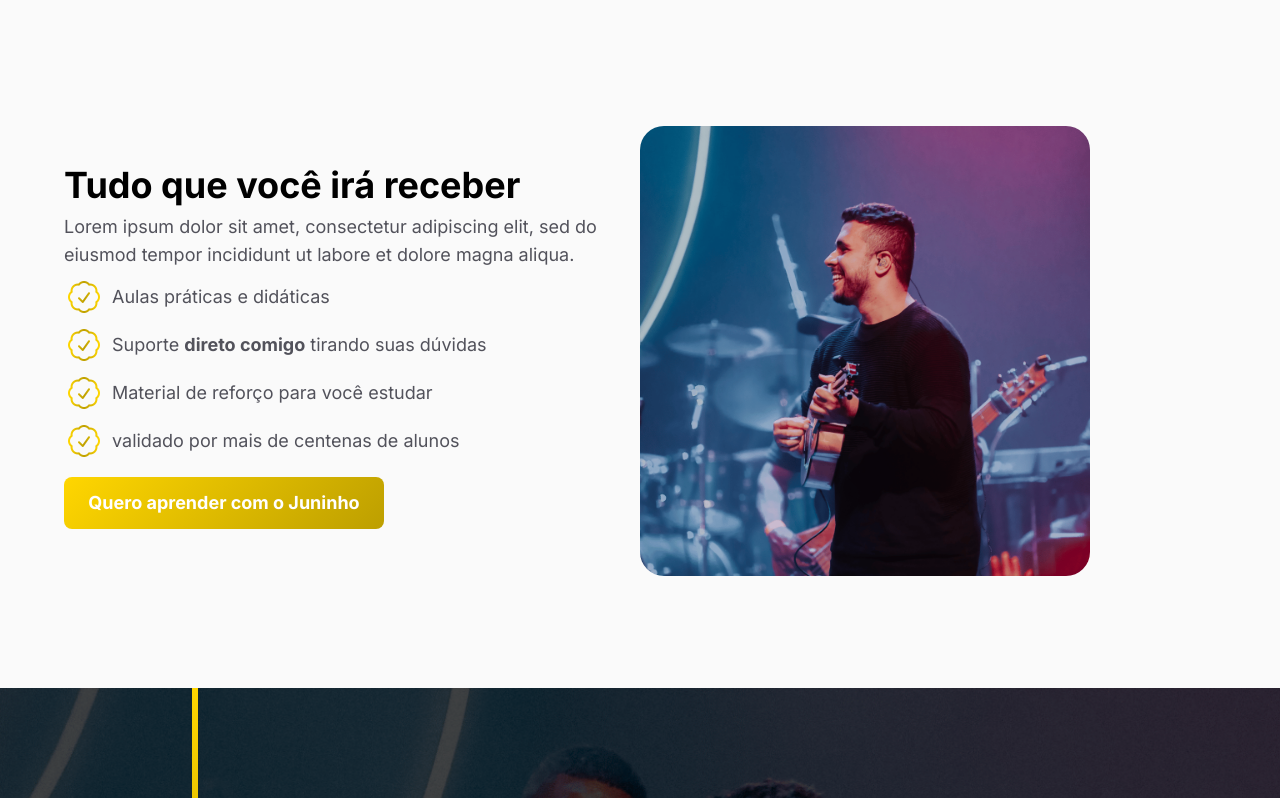
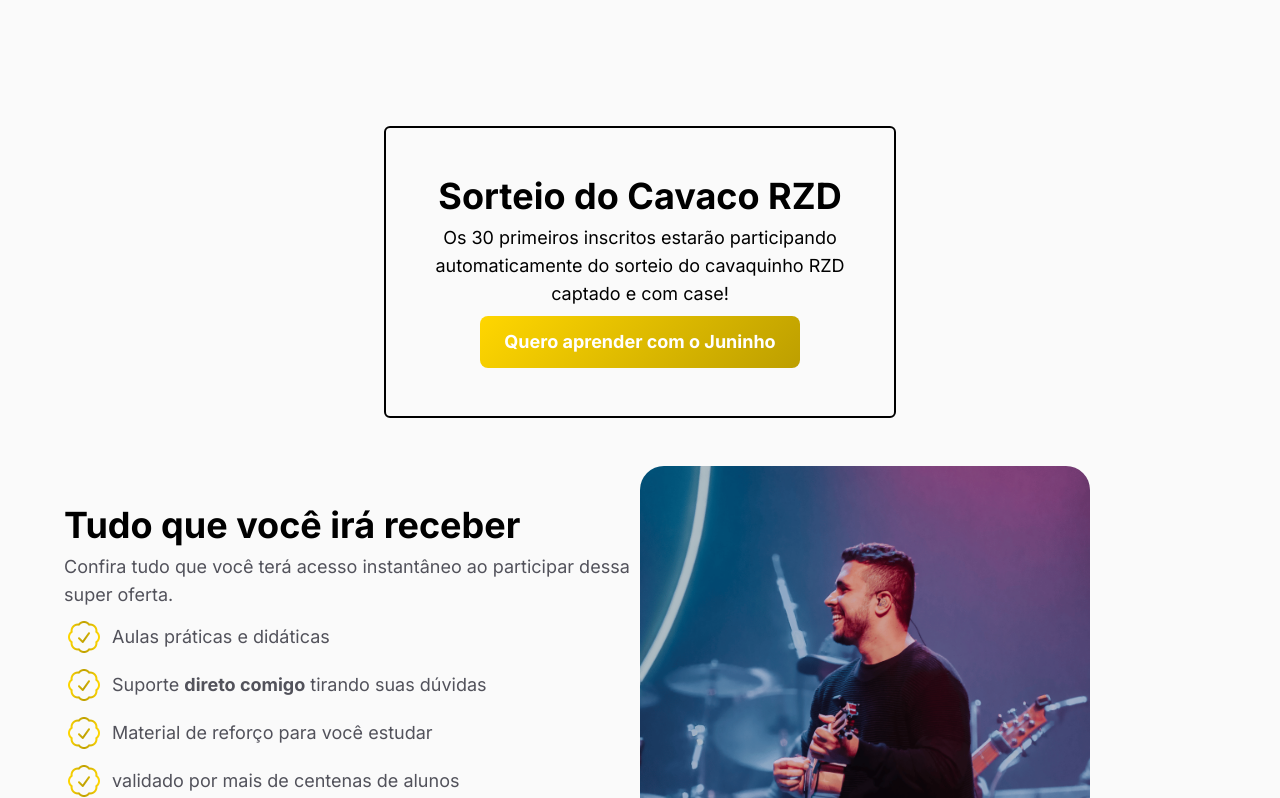
Before and after one commit to leafartech/mumuzinho, a Next.js app: page / in a window 1280 px wide. Shown: the part 1502-2300 px from the top of the page. Built offline with nearby package versions, Linux system fonts and the light colour scheme.

Commit message:
Update page.tsx

```diff
--- a/src/app/page.tsx
+++ b/src/app/page.tsx
@@ -64,9 +64,18 @@ export default function Home() {
           </div>
         </Section>
         <Section classNames="pt-16 sm:pt-32">
+          <div className="flex flex-col justify-center items-center">
+            <div className="max-w-lg flex flex-col gap-2 items-center justify-center mb-12 text-left sm:text-center sm:px-12 sm:py-12 sm:border-2 sm:border-black sm:rounded-md">
+              <h1 className="text-4xl font-bold">Sorteio do Cavaco RZD</h1>
+              <p className="text-lg">Os 30 primeiros inscritos estarão participando automaticamente do sorteio do cavaquinho RZD captado e com case!</p>
+              <div className="w-full flex justify-center">
+                <a href="#oferta" className="text-white w-full sm:max-w-xs text-center grad-3 text-lg py-3 px-3 font-bold rounded-lg">Quero aprender com o Juninho</a>
+
+              </div>
+            </div>
             <HeroFlex
               title="Tudo que você irá receber"
-            description="Lorem ipsum dolor sit amet, consectetur adipiscing elit, sed do eiusmod tempor incididunt ut labore et dolore magna aliqua."
+              description="Confira tudo que você terá acesso instantâneo ao participar dessa super oferta."
               imagePath={1}
               reverse={true}
             >
@@ -89,6 +98,7 @@ export default function Home() {
                 </p>
               </div>
             </HeroFlex>
+          </div>
         </Section>
         <section className="relative my-4 sm:my-24 parallax-2 min-h-screen w-full flex items-center justify-center py-12 sm:py-36">
           <img src="./images/bg/4.png" alt="" className="block sm:hidden absolute bottom-0 left-0 h-full" />
```
Lines whose indentation alone changed are shown as unchanged.
